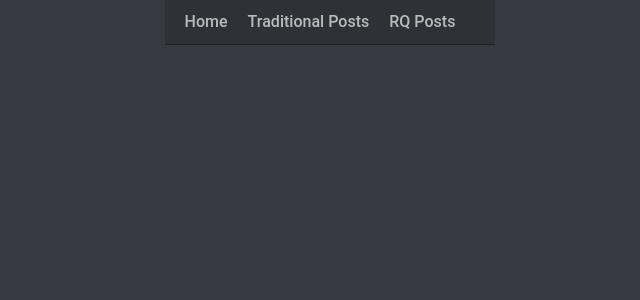
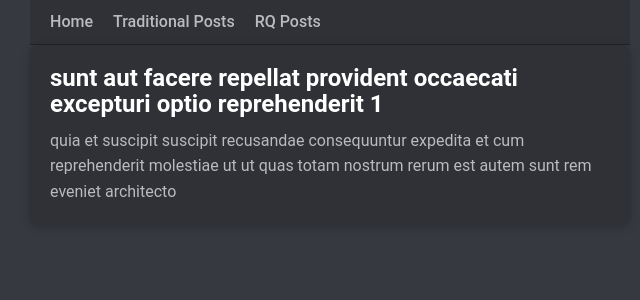
Before and after one commit to Bivishan1/reactQuery-zustand-starter, a React (Vite) app: page /rq-posts/1 in a window 1280 px wide. Shown: the top 300 px of the page, without its empty margins (310-950 px from the left). Built offline with nearby package versions, Linux system fonts and the light colour scheme; data requests are answered from the project's data file.

Commit message:
fetch data & Query them by ID

```diff
--- a/src/App.jsx
+++ b/src/App.jsx
@@ -4,6 +4,7 @@
 // import PostsRQ from './components/PostsRQ';
 import Home from './components/Home';
 import PostRQ from './components/PostRQ';
+import PostDetails from './components/PostDetails';
 // import PaginatedQueries from './components/PaginatedQueries';
 // import InfiniteQueries from './components/InfiniteQueries';
 
@@ -29,7 +30,7 @@
           <Route exact path='/' element={<Home />} />
           <Route exact path='/posts' element={<PostsTraditional />} />
           <Route exact path='/rq-posts' element={<PostRQ />} />
-          {/* <Route exact path='/rq-posts/:postId' element={<PostRQ />} /> */}
+          <Route exact path='/rq-posts/:postId' element={<PostDetails />} />
           {/* <Route exact path='/paginated-fruits' element={<PaginatedQueries />} />
           <Route exact path='/infinite-fruits' element={<InfiniteQueries />} /> */}
         </Routes>
--- /dev/null
+++ b/src/components/PostDetails.jsx
@@ -0,0 +1,40 @@
+import { useQuery } from '@tanstack/react-query'
+import axios from 'axios'
+import React from 'react'
+import { useParams } from 'react-router'
+
+//put on separate file,
+const fetchPost = async (postId) => {
+    return await axios.get(`http://localhost:4000/posts/${postId}`)
+}
+const PostDetails = () => {
+    // postId is from react router, params in route id, which we have set in Route.
+    const {postId} = useParams()
+    // console.log(postId)
+    // as we know, we always get response from useQuery,,,
+    // and takes two parameters, which is necessary,
+    const {data, isLoading, isError, error} = useQuery({
+
+    queryKey: ['post', postId], // unique query key to identify the query, needs to be fetched, since only need to fetch data from /posts endpoints,
+    queryFn: () => fetchPost(postId)
+})
+
+ if (isError) {
+    return <div>Error: {error.message}</div>;
+  }
+
+  if (isLoading) {
+    return <div>Data Loading...</div>;
+  }
+
+const {title,body} = data?.data || {};
+
+  return (
+    <div className='post-details-container'>
+        <h1 className='post-details-title'>{title}</h1>
+        <p className='post-details-body'>{body}</p>
+    </div>
+  )
+}
+
+export default PostDetails
--- a/src/components/PostRQ.jsx
+++ b/src/components/PostRQ.jsx
@@ -1,6 +1,7 @@
 import { useQuery } from '@tanstack/react-query'
 import axios from 'axios'
 import React from 'react'
+import { Link } from 'react-router';
 
 //latest method to fetching data rather from that traditional way,,,,
 const PostRQ = () => {
@@ -51,10 +52,13 @@
     <div className='container'>
       <button onClick={refetch} className='btn btn-primary'>Fetch Posts</button>
       {data && data.data.map(post => (
+        <Link to={`/rq-posts/${post.id}`}>
+
             <div className='post-item' key={post.id}>
             <h2 className='post-title'>{post.title}</h2>
             <p className='post-body'>{post.body}</p>
             </div>
+        </Link>
         ))}
     </div>
   )
```
